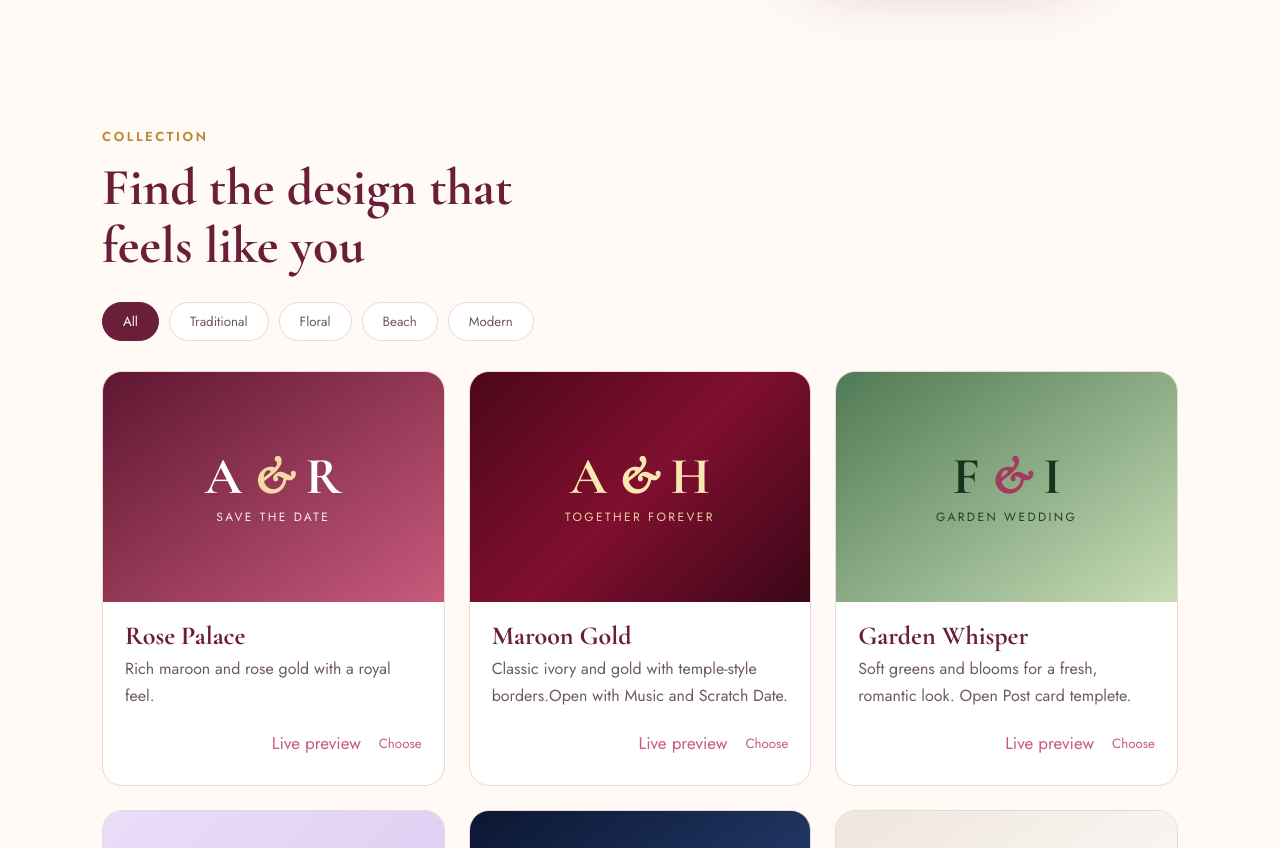
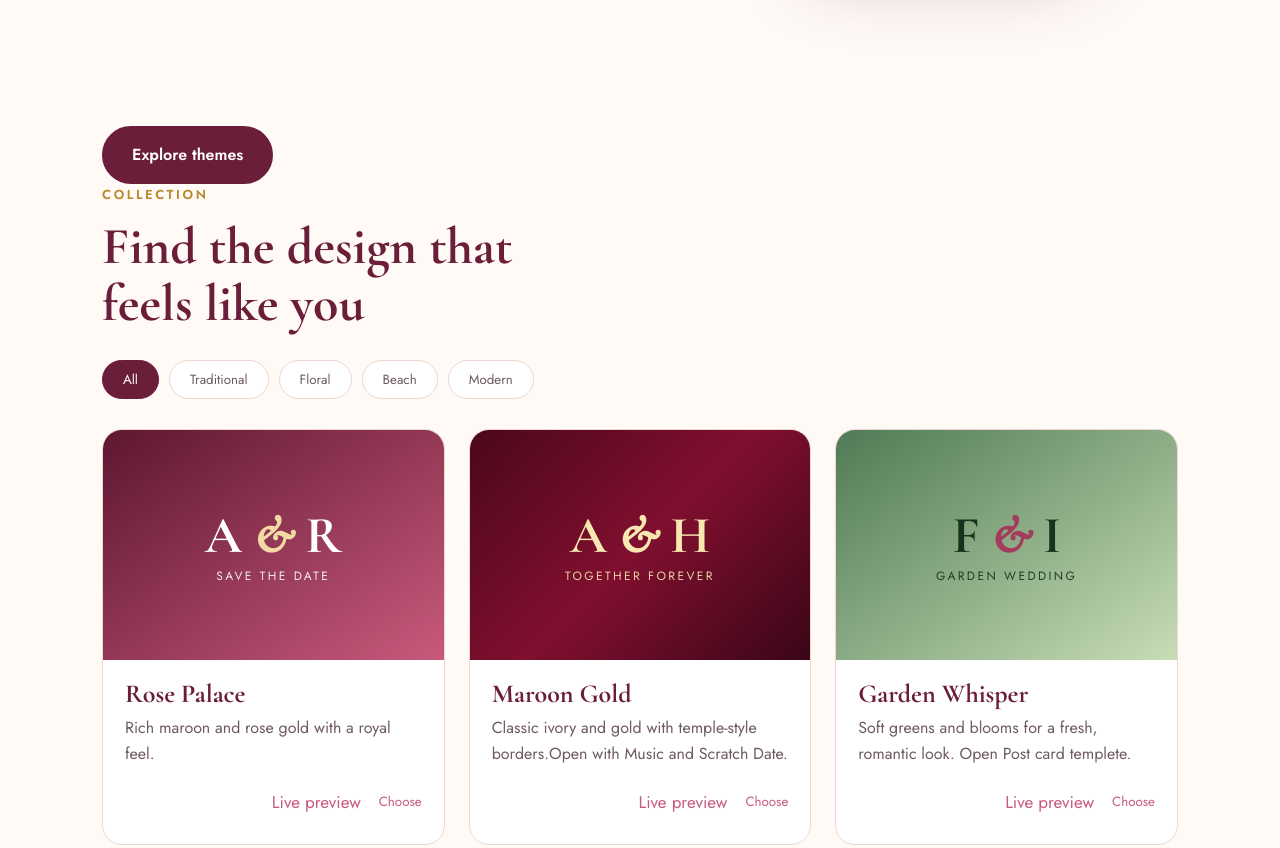
Before and after one commit to ICONT-RAVELS/icon-tech, a plain HTML site: page index.html in a window 1280 px wide. Shown: the part 740-1588 px from the top of the page. Drawn offline with nearby package versions, Linux system fonts and the light colour scheme.

Commit message:
Update index.html

```diff
--- a/index.html
+++ b/index.html
@@ -46,6 +46,9 @@
 
 <section class="section" id="themes">
   <div class="wrap">
+    <div class="guide">
+           <div class="actions"><a class="btn" href="#themes">Explore themes</a>
+      </div>
     <p class="eyebrow">Collection</p>
     <h2 class="title">Find the design that feels like you</h2>
     <div class="filters" id="filters" role="tablist">
```
